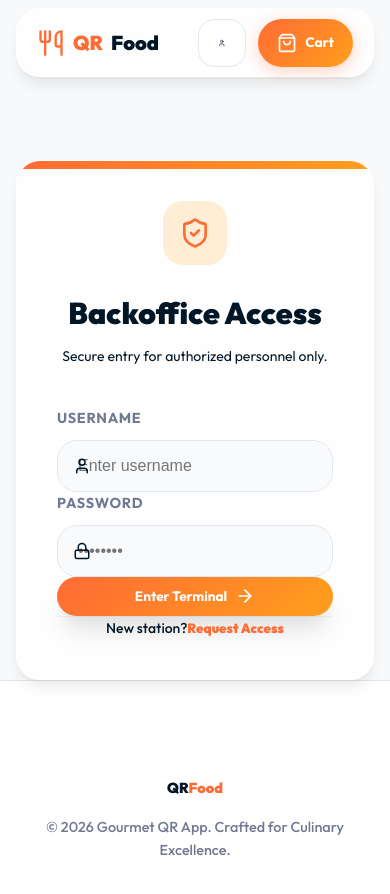
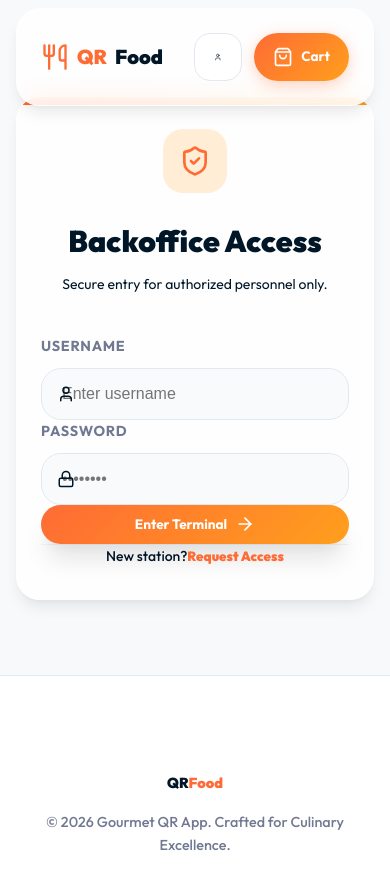
Before and after one commit to 23cssahil/roop-food, a React (Vite) app in the folder frontend/: page /admin in a window 390 px wide. Shown: the top 894 px of the page. Built offline with nearby package versions, Linux system fonts and the light colour scheme.

Commit message:
Improve mobile responsiveness for Cart and Admin pages

```diff
--- a/frontend/src/App.css
+++ b/frontend/src/App.css
@@ -929,6 +929,42 @@ button {
     padding-top: 8rem;
     min-height: auto;
   }
+
+  /* Admin & Cart Mobile Specifics */
+  .admin-dashboard,
+  .cart-page,
+  .login-container {
+    padding-top: 6rem !important;
+    padding-left: 1rem !important;
+    padding-right: 1rem !important;
+  }
+
+  .admin-tab-container {
+    overflow-x: auto;
+    white-space: nowrap;
+    display: flex;
+    padding-bottom: 0.5rem;
+    -webkit-overflow-scrolling: touch;
+    max-width: 100%;
+  }
+
+  .admin-tab-container::-webkit-scrollbar {
+    display: none;
+  }
+
+  .admin-tab-container button {
+    flex-shrink: 0;
+    white-space: nowrap;
+  }
+
+  .glass-panel {
+    padding: 1.5rem !important;
+    border-radius: 24px !important;
+  }
+
+  .login-container .glass-panel {
+    padding: 2rem 1.5rem !important;
+  }
 }
 
 /* Global Container Polish */
--- a/frontend/src/pages/AdminDashboard.jsx
+++ b/frontend/src/pages/AdminDashboard.jsx
@@ -96,7 +96,7 @@ export default function AdminDashboard() {
                     <p className="text-light">Manage your kitchen operations and feedback.</p>
                 </div>
 
-                <div className="flex bg-white p-1 rounded-full shadow-sm border border-slate-200">
+                <div className="flex bg-white p-1 rounded-full shadow-sm border border-slate-200 admin-tab-container">
                     <button
                         className={`px-6 py-2 rounded-full font-bold transition-all ${activeTab === 'orders' ? 'bg-primary text-white shadow-lg' : 'text-light hover:text-primary'}`}
                         onClick={() => setActiveTab('orders')}
--- a/frontend/src/pages/Cart.jsx
+++ b/frontend/src/pages/Cart.jsx
@@ -86,7 +86,7 @@ export default function Cart() {
                     <div className="glass-panel p-6 md:p-8 rounded-[32px] lg:sticky lg:top-32 shadow-xl">
                         <h3 className="text-xl font-black mb-6">Order Summary</h3>
 
-                        <div className="space-y-4 mb-8">
+                        <div className="space-y-4 mb-6 md:mb-8">
                             <div className="flex justify-between text-light">
                                 <span>Subtotal</span>
                                 <span>₹{total.toFixed(2)}</span>
```
